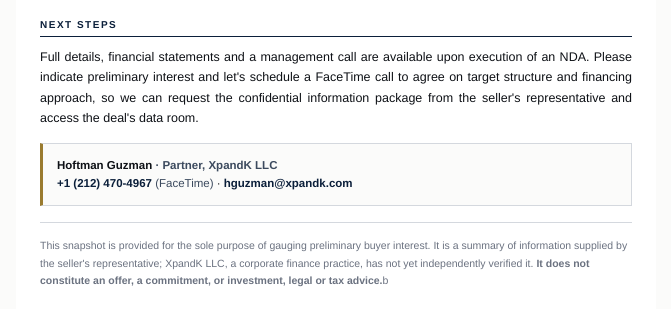
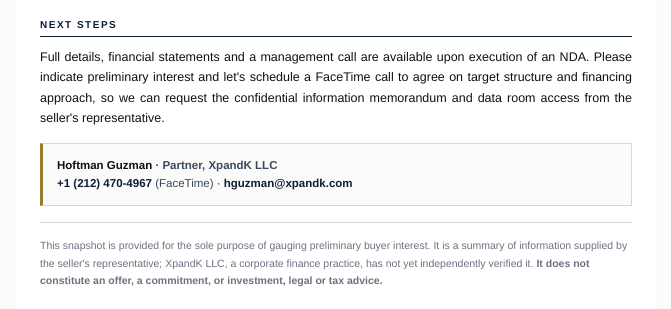
Before and after one commit to githoft/mjpsg, a plain HTML site: page acquisition-snapshot/index.html in a window 1280 px wide. Shown: the part 900-1209 px from the top of the page, 304-975 px from the left. Drawn offline with Linux system fonts and the light colour scheme.

Commit message:
Revise NDA details in index.html
Updated text to replace 'confidential information package' with 'confidential information memorandum and data room access'.

```diff
--- a/acquisition-snapshot/index.html
+++ b/acquisition-snapshot/index.html
@@ -127,12 +127,12 @@
 
     <div class="section">
       <p class="section-label">Next steps</p>
-      <p class="prose">Full details, financial statements and a management call are available upon execution of an NDA. Please indicate preliminary interest and let's schedule a FaceTime call to agree on target structure and financing approach, so we can request the confidential information package from the seller's representative and access the deal's data room.</p>
+      <p class="prose">Full details, financial statements and a management call are available upon execution of an NDA. Please indicate preliminary interest and let's schedule a FaceTime call to agree on target structure and financing approach, so we can request the confidential information memorandum and data room access from the seller's representative.</p>
       <div class="contact-box">
         <p class="who">Hoftman Guzman <span class="role">&middot; Partner, XpandK LLC</span></p>
         <p><a href="tel:+12124704967">+1 (212) 470-4967</a> <span class="role">(FaceTime)</span> &middot; <a href="mailto:hguzman@xpandk.com">hguzman@xpandk.com</a></p>
       </div>
-      <p class="footnote">This snapshot is provided for the sole purpose of gauging preliminary buyer interest. It is a summary of information supplied by the seller's representative; XpandK LLC, a corporate finance practice, has not yet independently verified it. <b>It does not constitute an offer, a commitment, or investment, legal or tax advice.</b>b</p>
+      <p class="footnote">This snapshot is provided for the sole purpose of gauging preliminary buyer interest. It is a summary of information supplied by the seller's representative; XpandK LLC, a corporate finance practice, has not yet independently verified it. <b>It does not constitute an offer, a commitment, or investment, legal or tax advice.</b></p>
     </div>
 
   </main>
```
